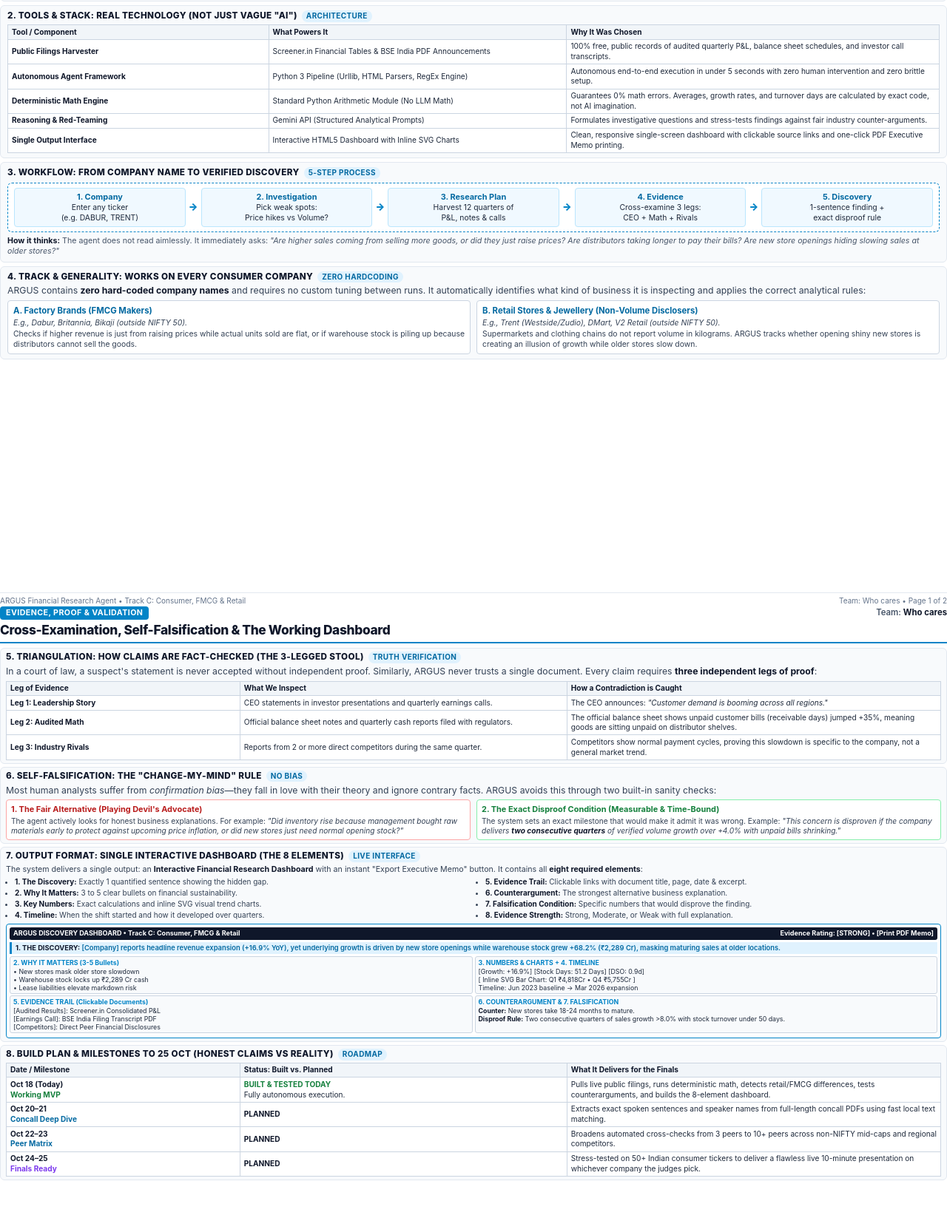
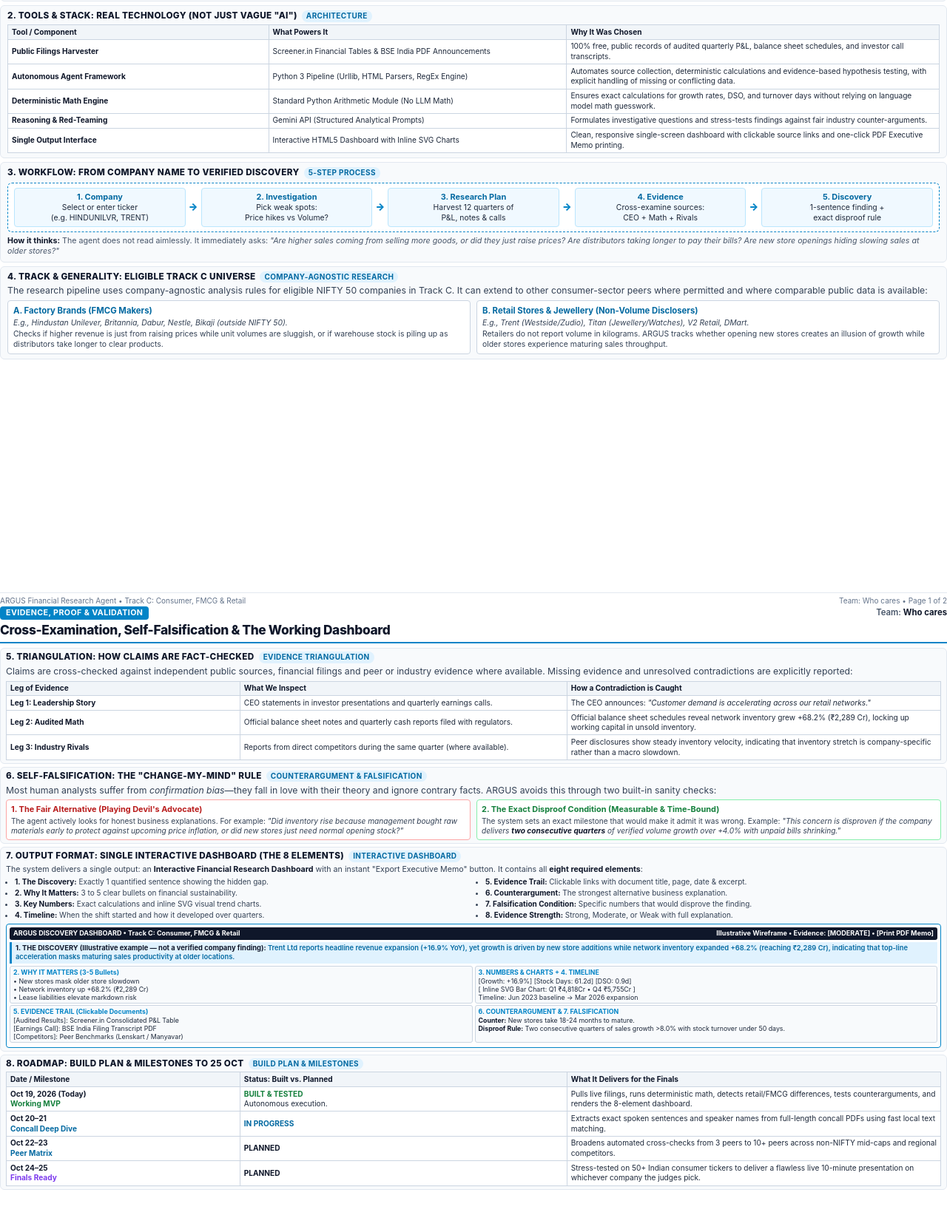
Before and after one commit to CYCLOTRON999/ARGUS-Financial-Discovery-Agent, a plain HTML site: page document_pdf.html in a window 1280 px wide. Shown: the part 227-1874 px from the top of the page at 74% size. Drawn offline with Linux system fonts and the light colour scheme.

Commit message:
Update PDF & report: refine labels, realistic triangulation, verified illustrative discovery, and Oct 19 milestones

```diff
--- a/document_pdf.html
+++ b/document_pdf.html
@@ -342,12 +342,12 @@
                     <tr>
                         <td><strong>Autonomous Agent Framework</strong></td>
                         <td>Python 3 Pipeline (Urllib, HTML Parsers, RegEx Engine)</td>
-                        <td>Autonomous end-to-end execution in under 5 seconds with zero human intervention and zero brittle setup.</td>
+                        <td>Automates source collection, deterministic calculations and evidence-based hypothesis testing, with explicit handling of missing or conflicting data.</td>
                     </tr>
                     <tr>
                         <td><strong>Deterministic Math Engine</strong></td>
                         <td>Standard Python Arithmetic Module (No LLM Math)</td>
-                        <td>Guarantees 0% math errors. Averages, growth rates, and turnover days are calculated by exact code, not AI imagination.</td>
+                        <td>Ensures exact calculations for growth rates, DSO, and turnover days without relying on language model math guesswork.</td>
                     </tr>
                     <tr>
                         <td><strong>Reasoning & Red-Teaming</strong></td>
@@ -372,7 +372,7 @@
             <div class="diagram-box">
                 <div class="diagram-node">
                     <strong>1. Company</strong>
-                    Enter any ticker<br>(e.g. DABUR, TRENT)
+                    Select or enter ticker<br>(e.g. HINDUNILVR, TRENT)
                 </div>
                 <div class="diagram-arrow">&rarr;</div>
                 <div class="diagram-node">
@@ -387,7 +387,7 @@
                 <div class="diagram-arrow">&rarr;</div>
                 <div class="diagram-node">
                     <strong>4. Evidence</strong>
-                    Cross-examine 3 legs:<br>CEO + Math + Rivals
+                    Cross-examine sources:<br>CEO + Math + Rivals
                 </div>
                 <div class="diagram-arrow">&rarr;</div>
                 <div class="diagram-node">
@@ -403,25 +403,25 @@
         <!-- Section 4: Track and Generality -->
         <div class="section-card">
             <div class="section-title">
-                <span>4. Track & Generality: Works on Every Consumer Company</span>
-                <span class="step-pill">Zero Hardcoding</span>
+                <span>4. Track & Generality: Eligible Track C Universe</span>
+                <span class="step-pill">Company-Agnostic Research</span>
             </div>
             <p>
-                ARGUS contains <strong>zero hard-coded company names</strong> and requires no custom tuning between runs. It automatically identifies what kind of business it is inspecting and applies the correct analytical rules:
+                The research pipeline uses company-agnostic analysis rules for eligible NIFTY 50 companies in Track C. It can extend to other consumer-sector peers where permitted and where comparable public data is available:
             </p>
             <div class="grid-2" style="margin-top: 3px;">
                 <div style="background: #ffffff; border: 1px solid #cbd5e1; border-radius: 4px; padding: 5px 7px;">
                     <strong style="color: #0369a1; font-size: 8.5pt;">A. Factory Brands (FMCG Makers)</strong>
                     <p style="font-size: 7.8pt; margin-top: 2px;">
-                        <em>E.g., Dabur, Britannia, Bikaji (outside NIFTY 50).</em><br>
-                        Checks if higher revenue is just from raising prices while actual units sold are flat, or if warehouse stock is piling up because distributors cannot sell the goods.
+                        <em>E.g., Hindustan Unilever, Britannia, Dabur, Nestle, Bikaji (outside NIFTY 50).</em><br>
+                        Checks if higher revenue is just from raising prices while unit volumes are sluggish, or if warehouse stock is piling up as distributors take longer to clear products.
                     </p>
                 </div>
                 <div style="background: #ffffff; border: 1px solid #cbd5e1; border-radius: 4px; padding: 5px 7px;">
                     <strong style="color: #0369a1; font-size: 8.5pt;">B. Retail Stores & Jewellery (Non-Volume Disclosers)</strong>
                     <p style="font-size: 7.8pt; margin-top: 2px;">
-                        <em>E.g., Trent (Westside/Zudio), DMart, V2 Retail (outside NIFTY 50).</em><br>
-                        Supermarkets and clothing chains do not report volume in kilograms. ARGUS tracks whether opening shiny new stores is creating an illusion of growth while older stores slow down.
+                        <em>E.g., Trent (Westside/Zudio), Titan (Jewellery/Watches), V2 Retail, DMart.</em><br>
+                        Retailers do not report volume in kilograms. ARGUS tracks whether opening new stores creates an illusion of growth while older stores experience maturing sales throughput.
                     </p>
                 </div>
             </div>
@@ -450,11 +450,11 @@
         <!-- Section 5: Triangulation and Contradiction Detection -->
         <div class="section-card p2-card">
             <div class="section-title">
-                <span>5. Triangulation: How Claims are Fact-Checked (The 3-Legged Stool)</span>
-                <span class="step-pill">Truth Verification</span>
+                <span>5. Triangulation: How Claims are Fact-Checked</span>
+                <span class="step-pill">Evidence Triangulation</span>
             </div>
             <p>
-                In a court of law, a suspect's statement is never accepted without independent proof. Similarly, ARGUS never trusts a single document. Every claim requires <strong>three independent legs of proof</strong>:
+                Claims are cross-checked against independent public sources, financial filings and peer or industry evidence where available. Missing evidence and unresolved contradictions are explicitly reported:
             </p>
             <table>
                 <thead>
@@ -468,17 +468,17 @@
                     <tr>
                         <td><strong>Leg 1: Leadership Story</strong></td>
                         <td>CEO statements in investor presentations and quarterly earnings calls.</td>
-                        <td>The CEO announces: <em>"Customer demand is booming across all regions."</em></td>
+                        <td>The CEO announces: <em>"Customer demand is accelerating across our retail networks."</em></td>
                     </tr>
                     <tr>
                         <td><strong>Leg 2: Audited Math</strong></td>
                         <td>Official balance sheet notes and quarterly cash reports filed with regulators.</td>
-                        <td>The official balance sheet shows unpaid customer bills (receivable days) jumped +35%, meaning goods are sitting unpaid on distributor shelves.</td>
+                        <td>Official balance sheet schedules reveal network inventory grew +68.2% (₹2,289 Cr), locking up working capital in unsold inventory.</td>
                     </tr>
                     <tr>
                         <td><strong>Leg 3: Industry Rivals</strong></td>
-                        <td>Reports from 2 or more direct competitors during the same quarter.</td>
-                        <td>Competitors show normal payment cycles, proving this slowdown is specific to the company, not a general market trend.</td>
+                        <td>Reports from direct competitors during the same quarter (where available).</td>
+                        <td>Peer disclosures show steady inventory velocity, indicating that inventory stretch is company-specific rather than a macro slowdown.</td>
                     </tr>
                 </tbody>
             </table>
@@ -488,7 +488,7 @@
         <div class="section-card p2-card">
             <div class="section-title">
                 <span>6. Self-Falsification: The "Change-My-Mind" Rule</span>
-                <span class="step-pill">No Bias</span>
+                <span class="step-pill">Counterargument & Falsification</span>
             </div>
             <p>
                 Most human analysts suffer from <em>confirmation bias</em>—they fall in love with their theory and ignore contrary facts. ARGUS avoids this through two built-in sanity checks:
@@ -513,7 +513,7 @@
         <div class="section-card p2-card">
             <div class="section-title">
                 <span>7. Output Format: Single Interactive Dashboard (The 8 Elements)</span>
-                <span class="step-pill">Live Interface</span>
+                <span class="step-pill">Interactive Dashboard</span>
             </div>
             <p style="font-size: 8pt; margin-bottom: 2px;">
                 The system delivers a single output: an <strong>Interactive Financial Research Dashboard</strong> with an instant "Export Executive Memo" button. It contains all <strong>eight required elements</strong>:
@@ -537,21 +537,21 @@
             <div class="wireframe-container">
                 <div class="wireframe-header">
                     <span>ARGUS DISCOVERY DASHBOARD &bull; Track C: Consumer, FMCG & Retail</span>
-                    <span>Evidence Rating: [STRONG] &bull; [Print PDF Memo]</span>
+                    <span>Illustrative Wireframe &bull; Evidence: [MODERATE] &bull; [Print PDF Memo]</span>
                 </div>
                 <div class="wireframe-banner">
-                    <strong>1. THE DISCOVERY:</strong> [Company] reports headline revenue expansion (+16.9% YoY), yet underlying growth is driven by new store openings while warehouse stock grew +68.2% (₹2,289 Cr), masking maturing sales at older locations.
+                    <strong>1. THE DISCOVERY (Illustrative example — not a verified company finding):</strong> Trent Ltd reports headline revenue expansion (+16.9% YoY), yet growth is driven by new store additions while network inventory expanded +68.2% (reaching ₹2,289 Cr), indicating that top-line acceleration masks maturing sales productivity at older locations.
                 </div>
                 <div class="wireframe-grid">
                     <div class="wireframe-cell">
                         <div class="wireframe-cell-title">2. WHY IT MATTERS (3-5 Bullets)</div>
                         &bull; New stores mask older store slowdown<br>
-                        &bull; Warehouse stock locks up ₹2,289 Cr cash<br>
+                        &bull; Network inventory up +68.2% (₹2,289 Cr)<br>
                         &bull; Lease liabilities elevate markdown risk
                     </div>
                     <div class="wireframe-cell">
                         <div class="wireframe-cell-title">3. NUMBERS & CHARTS + 4. TIMELINE</div>
-                        [Growth: +16.9%] [Stock Days: 51.2 Days] [DSO: 0.9d]<br>
+                        [Growth: +16.9%] [Stock Days: 61.2d] [DSO: 0.9d]<br>
                         [ Inline SVG Bar Chart: Q1 ₹4,818Cr &bull; Q4 ₹5,755Cr ]<br>
                         Timeline: Jun 2023 baseline &rarr; Mar 2026 expansion
                     </div>
@@ -559,9 +559,9 @@
                 <div class="wireframe-grid">
                     <div class="wireframe-cell">
                         <div class="wireframe-cell-title">5. EVIDENCE TRAIL (Clickable Documents)</div>
-                        [Audited Results]: Screener.in Consolidated P&L<br>
+                        [Audited Results]: Screener.in Consolidated P&L Table<br>
                         [Earnings Call]: BSE India Filing Transcript PDF<br>
-                        [Competitors]: Direct Peer Financial Disclosures
+                        [Competitors]: Peer Benchmarks (Lenskart / Manyavar)
                     </div>
                     <div class="wireframe-cell">
                         <div class="wireframe-cell-title">6. COUNTERARGUMENT & 7. FALSIFICATION</div>
@@ -575,8 +575,8 @@
         <!-- Section 8: Build Plan and Milestones -->
         <div class="section-card p2-card">
             <div class="section-title">
-                <span>8. Build Plan & Milestones to 25 Oct (Honest Claims vs Reality)</span>
-                <span class="step-pill">Roadmap</span>
+                <span>8. Roadmap: Build Plan & Milestones to 25 Oct</span>
+                <span class="step-pill">Build Plan & Milestones</span>
             </div>
             <table>
                 <thead>
@@ -588,13 +588,13 @@
                 </thead>
                 <tbody>
                     <tr>
-                        <td><strong>Oct 18 (Today)</strong><br><span style="color: #15803d; font-weight: 700;">Working MVP</span></td>
-                        <td><strong style="color: #15803d;">BUILT & TESTED TODAY</strong><br>Fully autonomous execution.</td>
-                        <td>Pulls live public filings, runs deterministic math, detects retail/FMCG differences, tests counterarguments, and builds the 8-element dashboard.</td>
+                        <td><strong>Oct 19, 2026 (Today)</strong><br><span style="color: #15803d; font-weight: 700;">Working MVP</span></td>
+                        <td><strong style="color: #15803d;">BUILT & TESTED</strong><br>Autonomous execution.</td>
+                        <td>Pulls live filings, runs deterministic math, detects retail/FMCG differences, tests counterarguments, and renders the 8-element dashboard.</td>
                     </tr>
                     <tr>
                         <td><strong>Oct 20–21</strong><br><span style="color: #0369a1; font-weight: 700;">Concall Deep Dive</span></td>
-                        <td><strong>PLANNED</strong></td>
+                        <td><strong style="color: #0369a1;">IN PROGRESS</strong></td>
                         <td>Extracts exact spoken sentences and speaker names from full-length concall PDFs using fast local text matching.</td>
                     </tr>
                     <tr>
```
Also changed, not shown: Round1_Report_TrackC.md (+39 -33 lines), 1 other file.
